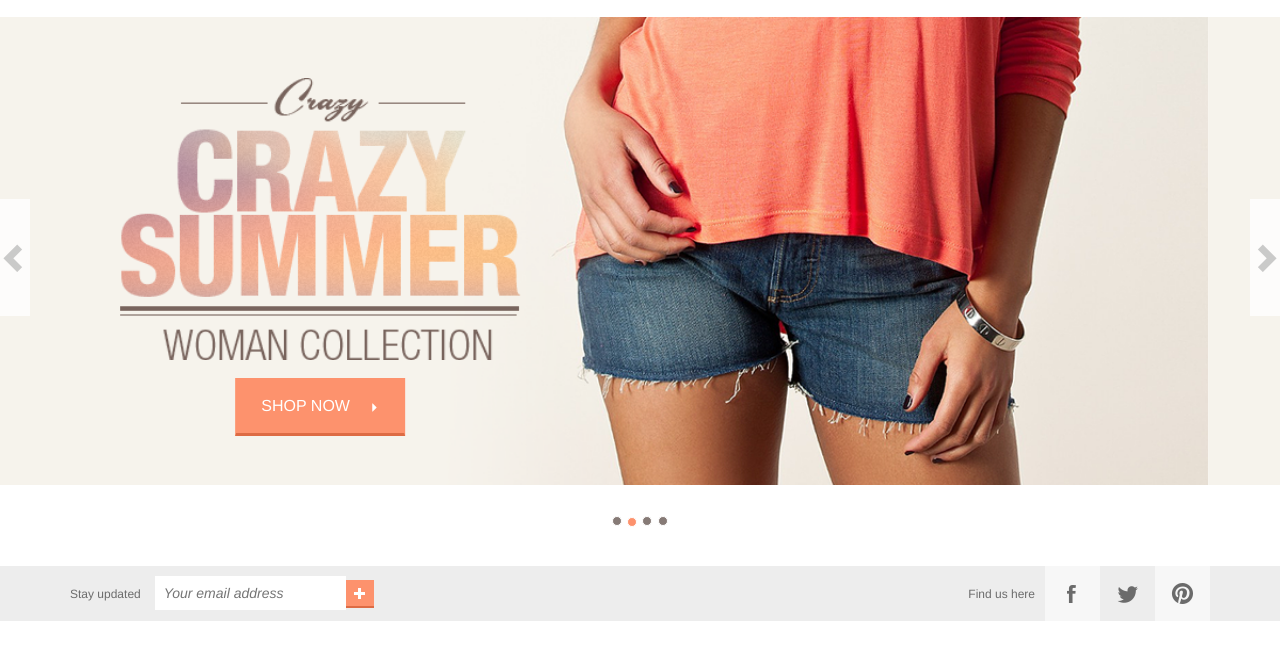
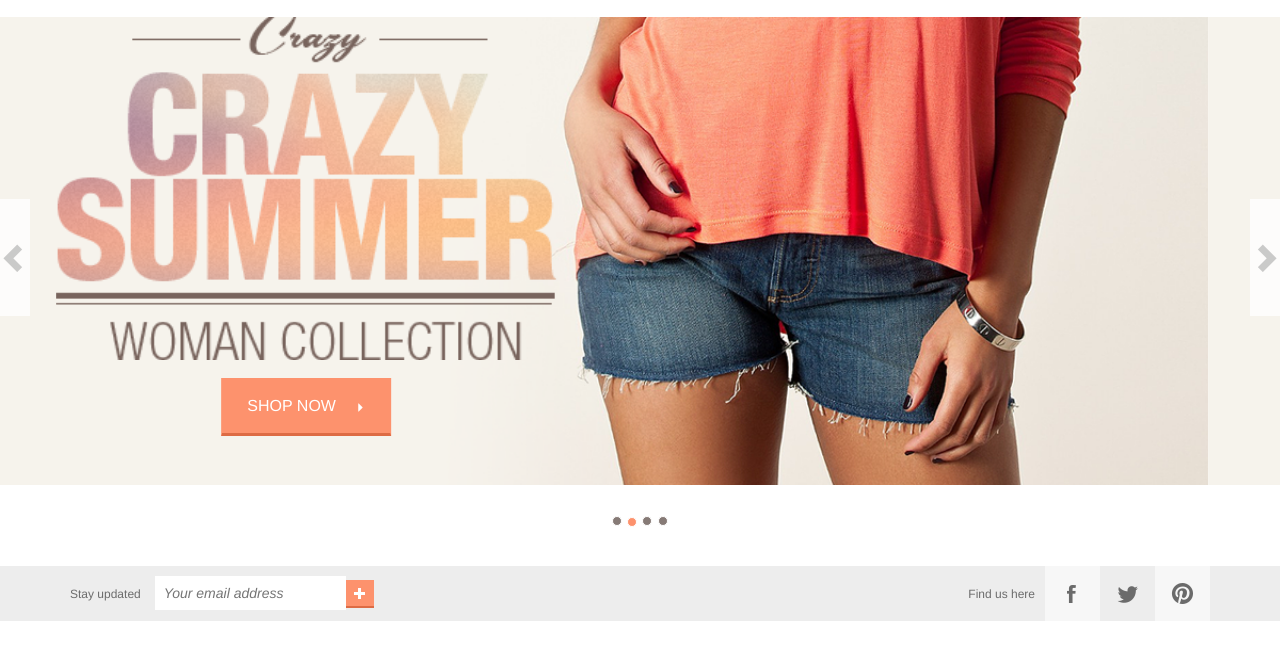
Before and after one commit to sinnerion/lookshop, a website: page app/index.html in a window 1280 px wide. Shown: the part 139-797 px from the top of the page. Drawn offline with Linux system fonts and the light colour scheme.

Commit message:
few fixes of slider

```diff
--- a/app/sass/_slider.scss
+++ b/app/sass/_slider.scss
@@ -2,14 +2,13 @@
   margin-bottom: 8rem;
 }
 
-.slider-pictures {
+.carousel-inner.slider-pictures {
   img {
     width: 100%;
   }
-  &__caption {
-    width: 40rem;
-    text-align: center;
-    left: 15% !important;
+  .slider-pictures__caption {
+    width: 50rem;
+    left: 10% !important;
     img {
       margin-bottom: 1.8rem;
     }
```
Also changed, not shown: app/css/style.css.
